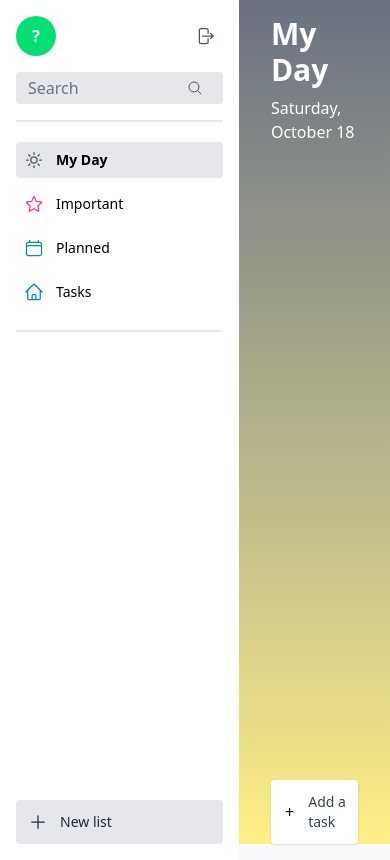
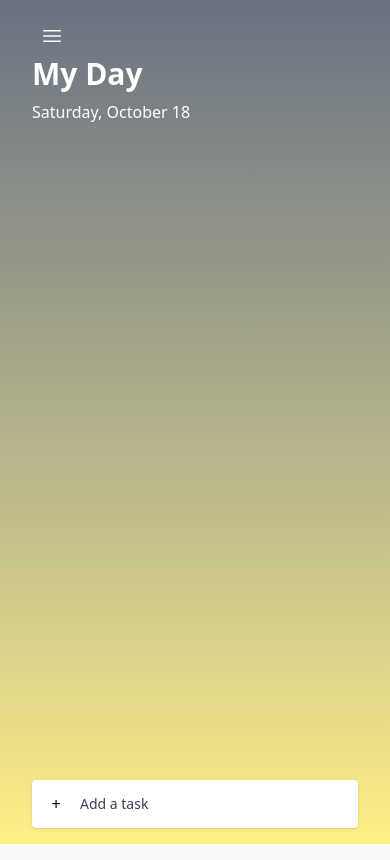
Before and after one commit to AndyAnh174/agent-todo, a Next.js app in the folder client/: page /myday in a window 390 px wide. Built offline with nearby package versions, Linux system fonts and the light colour scheme.

Commit message:
feat: enhance Sidebar component with mobile close button and props for better usability

```diff
--- a/client/src/app/myday/page.tsx
+++ b/client/src/app/myday/page.tsx
@@ -7,6 +7,7 @@ import { useMemo, useEffect, useState } from "react";
 import {
   StarIcon as StarOutline,
   ChevronDownIcon,
+  Bars3Icon,
 } from "@heroicons/react/24/outline";
 import { StarIcon as StarSolid } from "@heroicons/react/24/solid";
 
@@ -28,6 +29,7 @@ export default function MyDay() {
   const [selectedTask, setSelectedTask] = useState<any>(null);
   const [isSidebarOpen, setIsSidebarOpen] = useState(false);
   const [showCompleted, setShowCompleted] = useState(true);
+  const [isMobileSidebarOpen, setIsMobileSidebarOpen] = useState(false);
 
   useEffect(() => {
     let mounted = true;
@@ -199,20 +201,50 @@ export default function MyDay() {
 
   return (
     <div className="flex">
-      <Sidebar />
-      <div className="flex-1 min-h-screen">
-        <section className="relative w-full">
-          <div className="w-full min-h-screen bg-gradient-to-b from-gray-500 to-yellow-200 text-black relative">
+      {/* Desktop Sidebar */}
+      <div className="hidden lg:block">
+        <Sidebar />
+      </div>
+
+      {/* Mobile Sidebar Overlay */}
+      {isMobileSidebarOpen && (
+        <div className="lg:hidden fixed inset-0 z-50 flex">
+          {/* Backdrop */}
+          <div
+            className="fixed inset-0 bg-white/45 bg-opacity-50"
+            onClick={() => setIsMobileSidebarOpen(false)}
+          />
+          {/* Sidebar */}
+          <div className="relative bg-white w-64 h-full shadow-xl">
+            <Sidebar
+              onClose={() => setIsMobileSidebarOpen(false)}
+              showCloseButton={true}
+            />
+          </div>
+        </div>
+      )}
+
+      <div className="flex-1 min-h-screen overflow-hidden">
+        <section className="relative w-full h-screen">
+          <div className="w-full h-full bg-gradient-to-b from-gray-500 to-yellow-200 text-black relative overflow-hidden">
             <div className="px-4">
               <div className="p-4 max-w-4xl mx-auto">
-                <h1 className="text-3xl font-semibold text-white">My Day</h1>
+                <button
+                  onClick={() => setIsMobileSidebarOpen(true)}
+                  className="lg:hidden p-2 rounded-md hover:bg-gray-600 hover:bg-opacity-20 transition-colors"
+                >
+                  <Bars3Icon className="w-6 h-6 text-white" />
+                </button>
+                <div className="flex items-center gap-3">
+                  <h1 className="text-3xl font-semibold text-white">My Day</h1>
+                </div>
                 <p className="mt-2 text-[16px] text-white">{today}</p>
               </div>
             </div>
 
             <div className="px-4">
               <div className="p-4 max-w-4xl mx-auto">
-                <div className="space-y-2 max-h-[70vh] lg:max-h-[65vh] overflow-y-auto custom-scroll pr-2">
+                <div className="space-y-2 h-[70vh] md:h-[55vh] lg:h-[65vh] overflow-y-auto custom-scroll pr-2">
                   {activeTodos.map((todo: any) => (
                     <div
                       key={todo.id}
--- a/client/src/components/Sidebar.tsx
+++ b/client/src/components/Sidebar.tsx
@@ -10,9 +10,16 @@ import {
   ArrowRightOnRectangleIcon,
   MagnifyingGlassIcon,
   PlusIcon,
+  XMarkIcon,
 } from "@heroicons/react/24/outline";
 
-export default function Sidebar() {
+interface SidebarProps {
+  onClose?: () => void;
+  showCloseButton?: boolean;
+}
+
+export default function Sidebar(props: SidebarProps = {}) {
+  const { onClose, showCloseButton = false } = props;
   const [user, setUser] = useState<{
     full_name?: string;
     email?: string;
@@ -39,6 +46,18 @@ export default function Sidebar() {
 
   return (
     <aside className="w-64 bg-white min-h-screen p-4 flex flex-col">
+      {/* Close button for mobile */}
+      {showCloseButton && onClose && (
+        <div className="flex justify-end pb-2 mb-2 lg:hidden border-b border-gray-300 ">
+          <button
+            onClick={onClose}
+            className="p-2 rounded-md bg-gray-200 hover:bg-gray-300"
+          >
+            <XMarkIcon className="w-6 h-6 text-gray-600 " />
+          </button>
+        </div>
+      )}
+
       <div className="flex items-center justify-between mb-4">
         <div className="flex items-center gap-3">
           <div className="w-10 h-10 rounded-full bg-green-400 flex items-center justify-center text-white font-bold">
```
